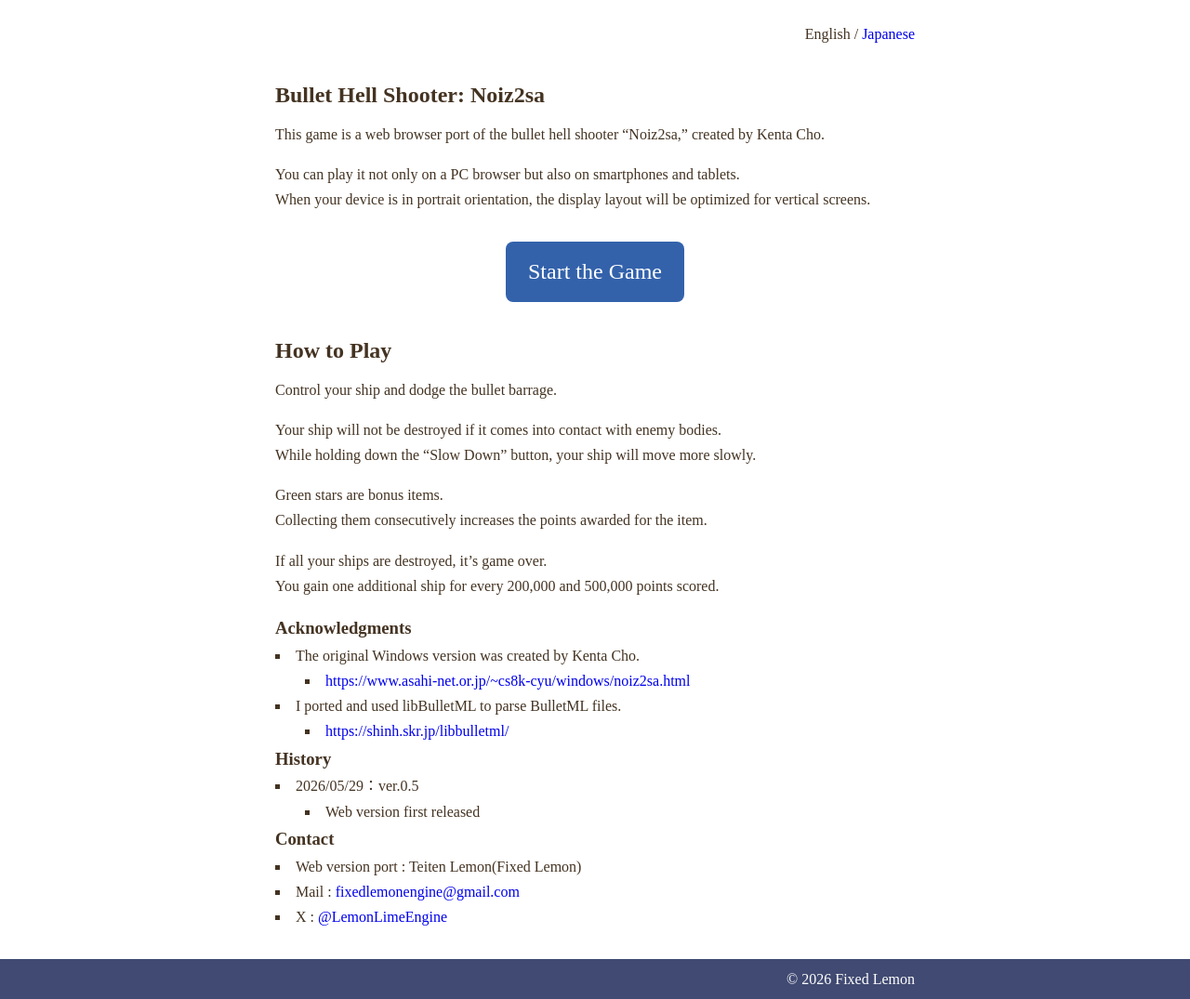
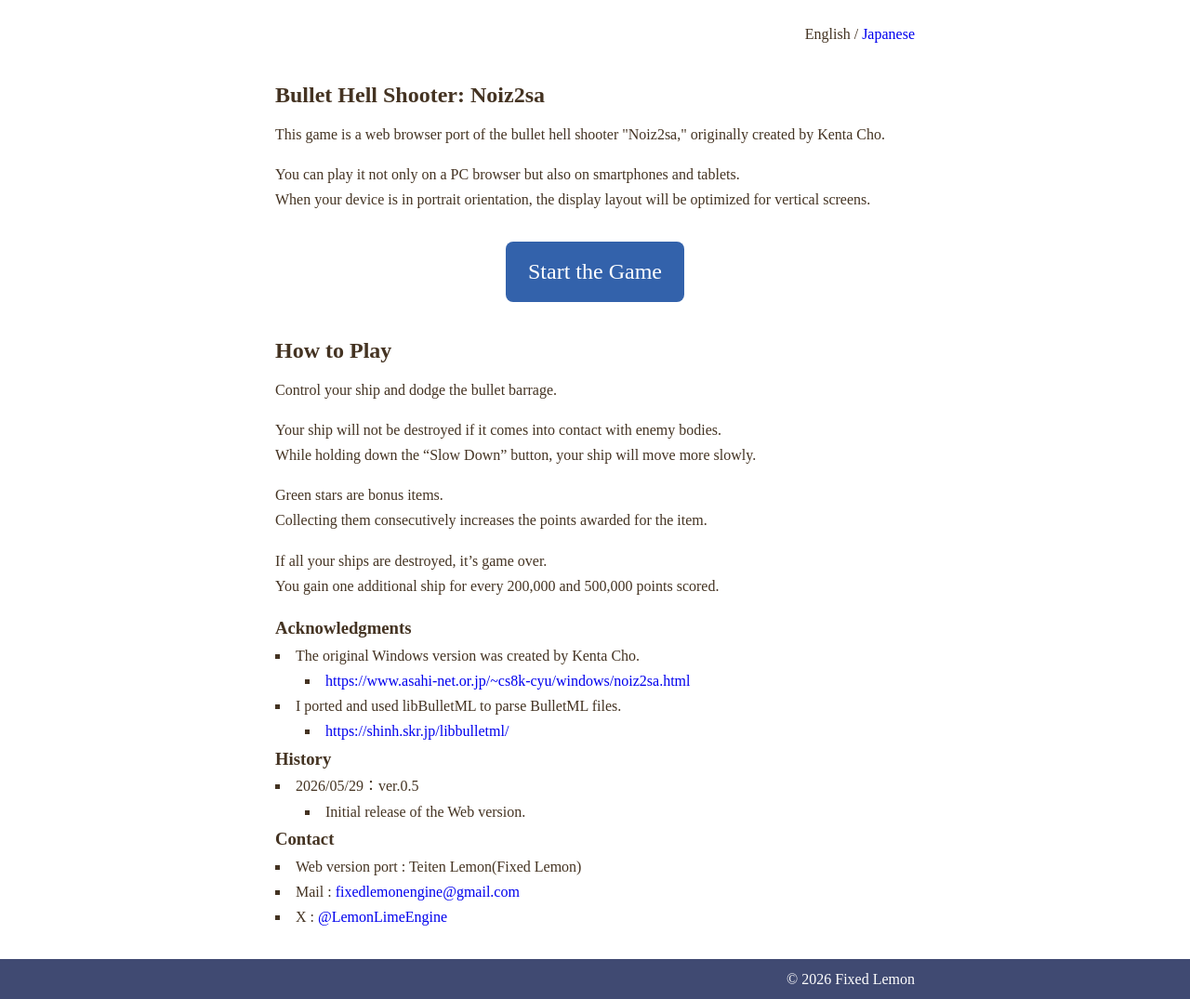
Before and after one commit to FixedLemon/noiz2sa-for-web, a plain HTML site: page index.html in a window 1280 px wide. Shown: the part 568-1643 px from the top of the page at 93% size. Drawn offline with Linux system fonts and the light colour scheme; some packages are replaced by stand-ins of ours.

Commit message:
英語版の文言を微修正

```diff
--- a/index.html
+++ b/index.html
@@ -46,7 +46,7 @@
 	<section class="main">
 		<h3 class="heading-large font-english">Bullet Hell Shooter: Noiz2sa</h3>
 		<p>
-			This game is a web browser port of the bullet hell shooter “Noiz2sa,” created by Kenta Cho.
+			This game is a web browser port of the bullet hell shooter "Noiz2sa," originally created by Kenta Cho.
 		</p>
 		<p>
 			You can play it not only on a PC browser but also on smartphones and tablets.<br/>
@@ -77,7 +77,7 @@
 		</ul>
 		<h3>History</h3>
 		<ul><li>2026/05/29：ver.0.5
-			<ul><li>Web version first released</li></ul></li></ul>
+			<ul><li>Initial release of the Web version.</li></ul></li></ul>
 		<h3>Contact</h3>
 		<ul>
 		<li>Web version port : Teiten Lemon(Fixed Lemon)</li>
```
